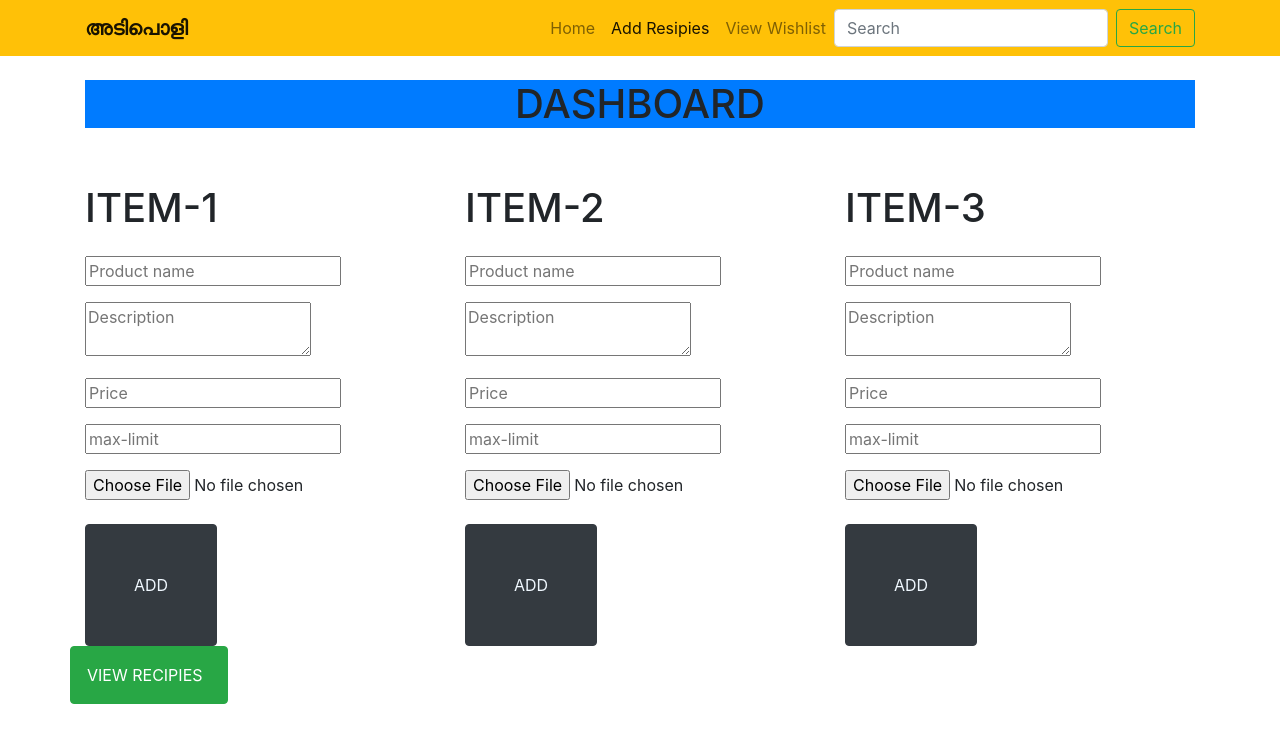
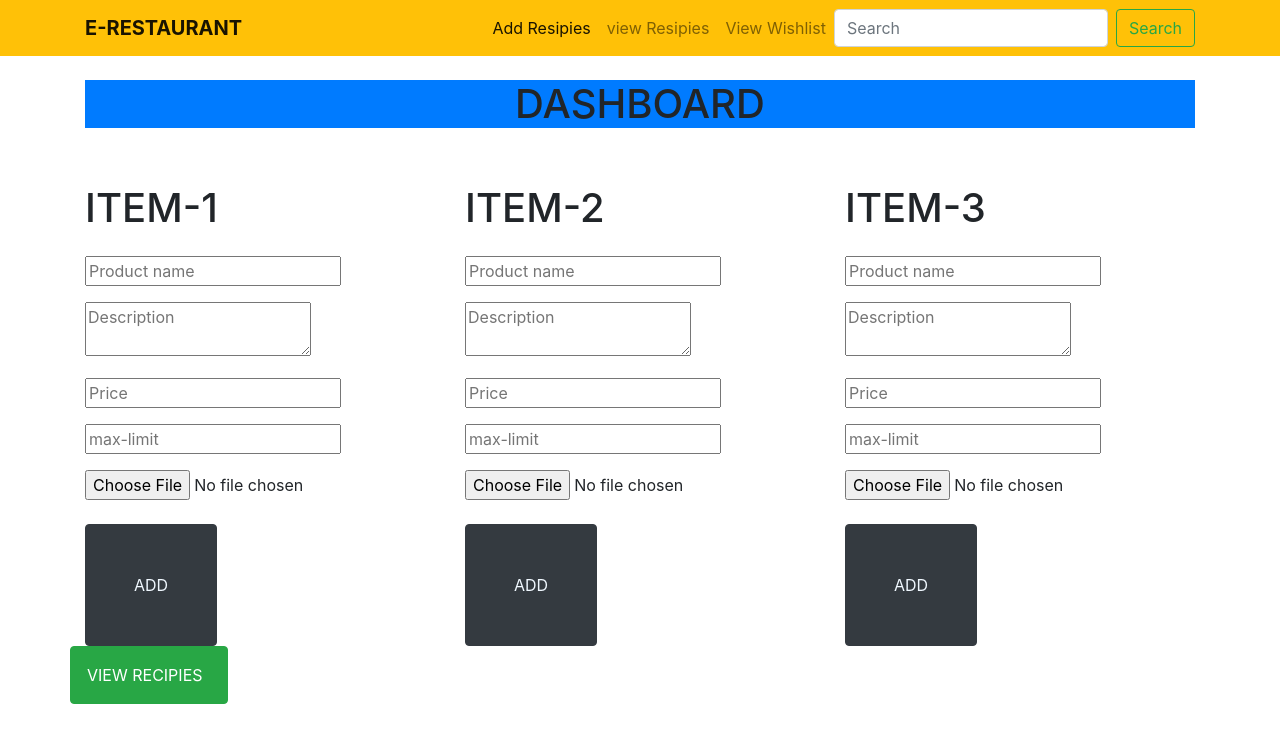
Before and after one commit to blessedrajp/E-Restaurant, a plain HTML site: page index.html in a window 1280 px wide. Drawn offline with nearby package versions, Linux system fonts and the light colour scheme.

Commit message:
modified files

```diff
--- a/index.html
+++ b/index.html
@@ -27,18 +27,18 @@
 
     <nav class="navbar navbar-expand-lg navbar-light bg-warning">
       <div class="container">
-      <a class="navbar-brand" href="#" style="font-weight: bolder;">അടിപൊളി</a>
+      <a class="navbar-brand" href="#" style="font-weight: bolder;">E-RESTAURANT</a>
       <button class="navbar-toggler" type="button" data-toggle="collapse" data-target="#navbarSupportedContent" aria-controls="navbarSupportedContent" aria-expanded="false" aria-label="Toggle navigation">
         <span class="navbar-toggler-icon"></span>
       </button>
 
       <div class="collapse navbar-collapse" id="navbarSupportedContent">
         <ul class="navbar-nav ml-auto">
+          <li class="nav-item  active">
+            <a class="nav-link" href="#">Add Resipies <span class="sr-only">(current)</span></a>
+          </li>
           <li class="nav-item ">
-            <a class="nav-link" href="index.html">Home</a>
-          </li>
-          <li class="nav-item active">
-            <a class="nav-link" href="#">Add Resipies <span class="sr-only">(current)</span></a>
+            <a class="nav-link" href="resipies.html"> view Resipies </a>
           </li>
           <li class="nav-item">
             <a class="nav-link" href="wishlist.html">View Wishlist</a>
```
Also changed, not shown: resipies.html (+2 -2 lines), wishlist.html (+7 -3 lines).
